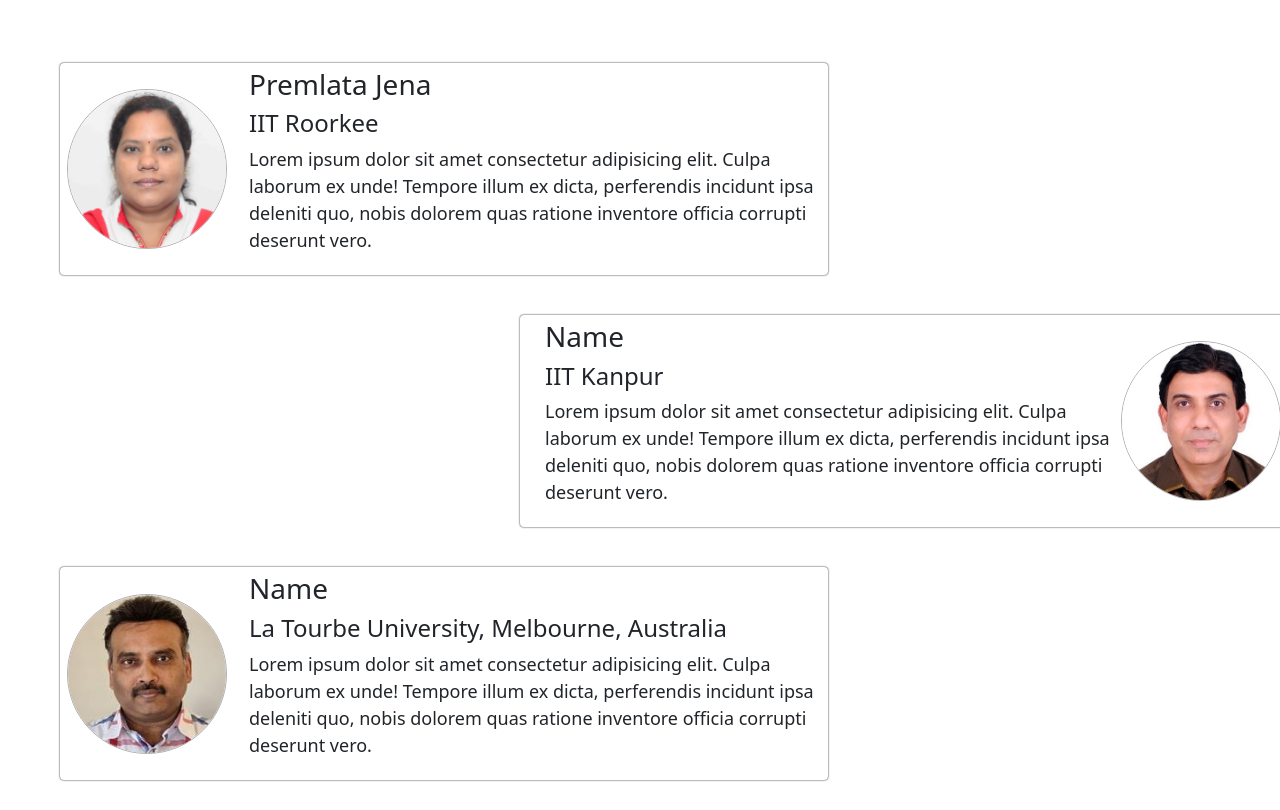
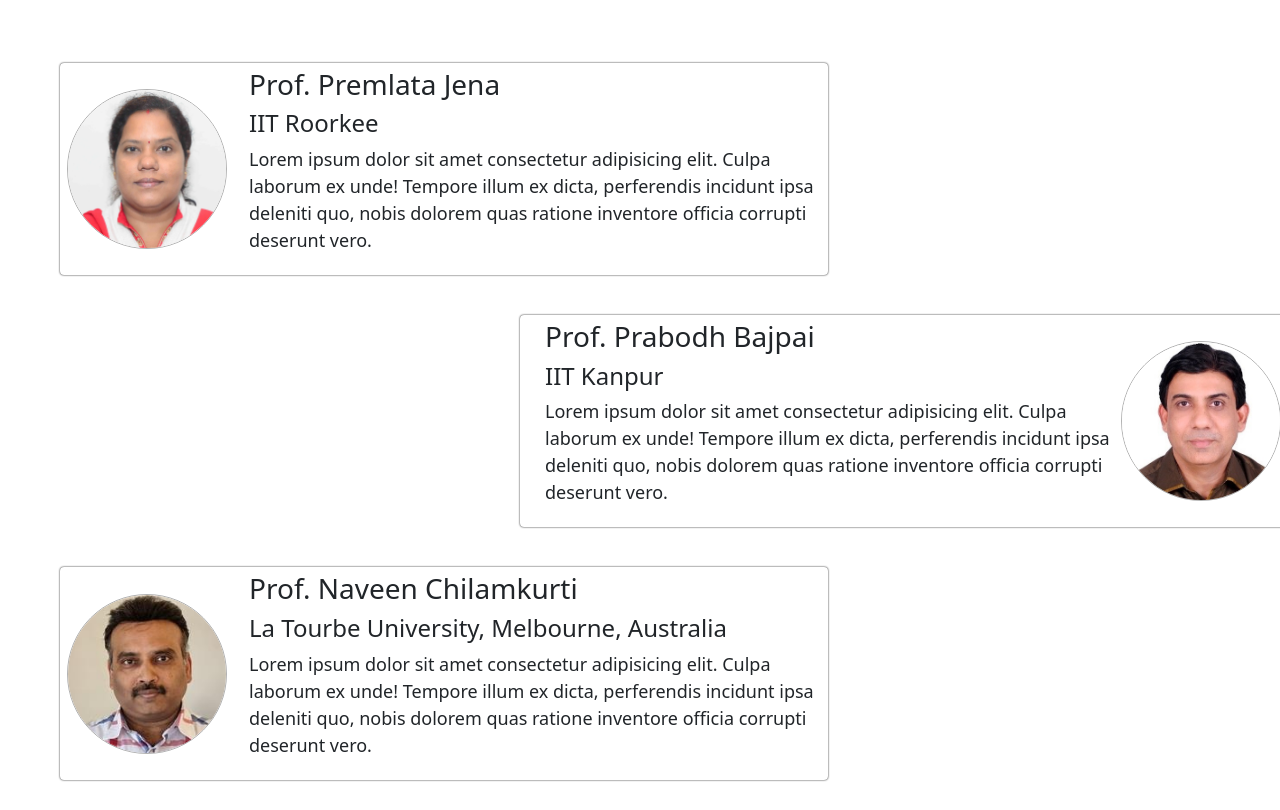
Before and after one commit to Aaditya0112/PERAWeb, a plain HTML site: page speakers.html in a window 1280 px wide. Shown: the part 241-1051 px from the top of the page. Drawn offline with nearby package versions, Linux system fonts and the light colour scheme.

Commit message:
name update

```diff
--- a/speakers.html
+++ b/speakers.html
@@ -102,7 +102,7 @@
             <div class="card-info">
                 <div class="basic">
                     <div class="speakerName">
-                        <h3>Premlata Jena</h3>
+                        <h3>Prof. Premlata Jena</h3>
                     </div>
                     <div class="sub"><h4>IIT Roorkee</h4></div>
                 </div>
@@ -119,7 +119,7 @@
             <div class="card-info">
                 <div class="basic">
                     <div class="speakerName">
-                        <h3>Name</h3>
+                        <h3>Prof. Prabodh Bajpai</h3>
                     </div>
                     <div class="sub"><h4>IIT Kanpur</h4></div>
                 </div>
@@ -140,7 +140,7 @@
             <div class="card-info">
                 <div class="basic">
                     <div class="speakerName">
-                        <h3>Name</h3>
+                        <h3>Prof. Naveen Chilamkurti</h3>
                     </div>
                     <div class="sub"><h4>La Tourbe University, Melbourne, Australia</h4></div>
                 </div>
```
